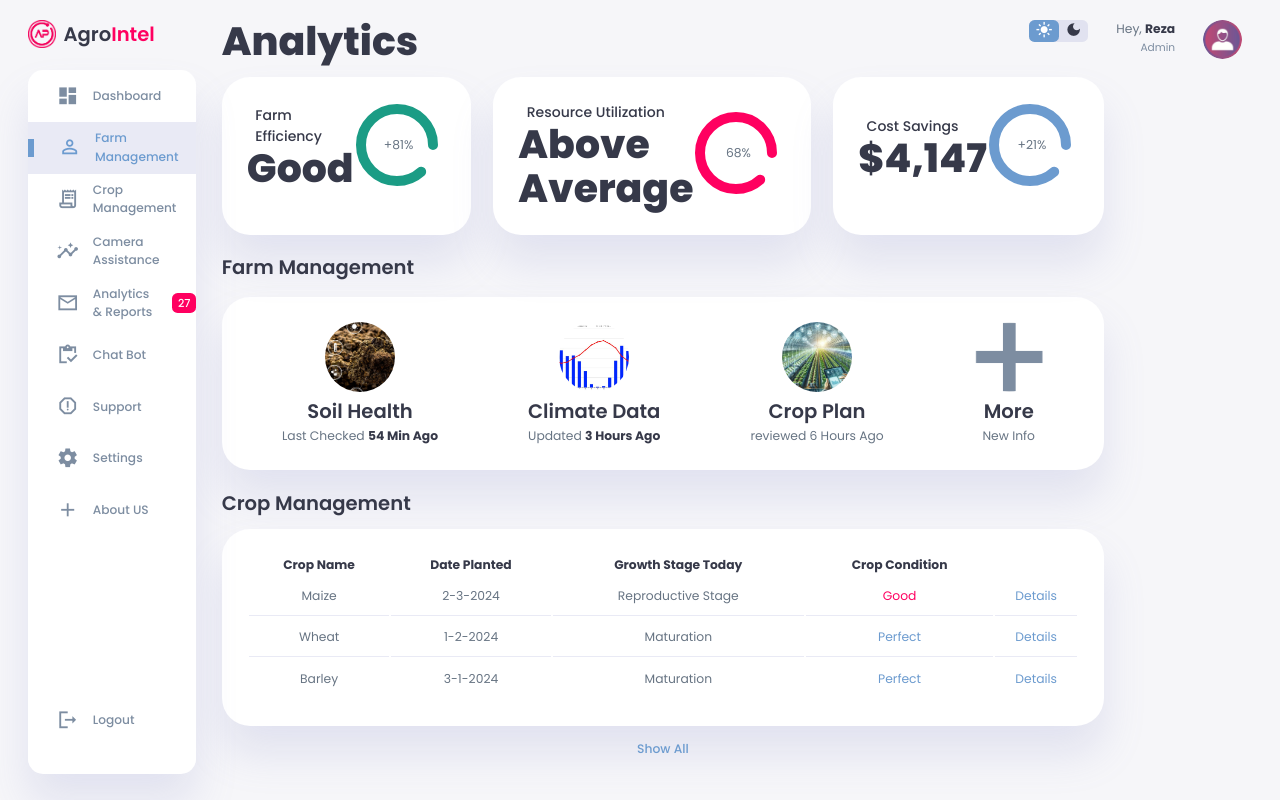
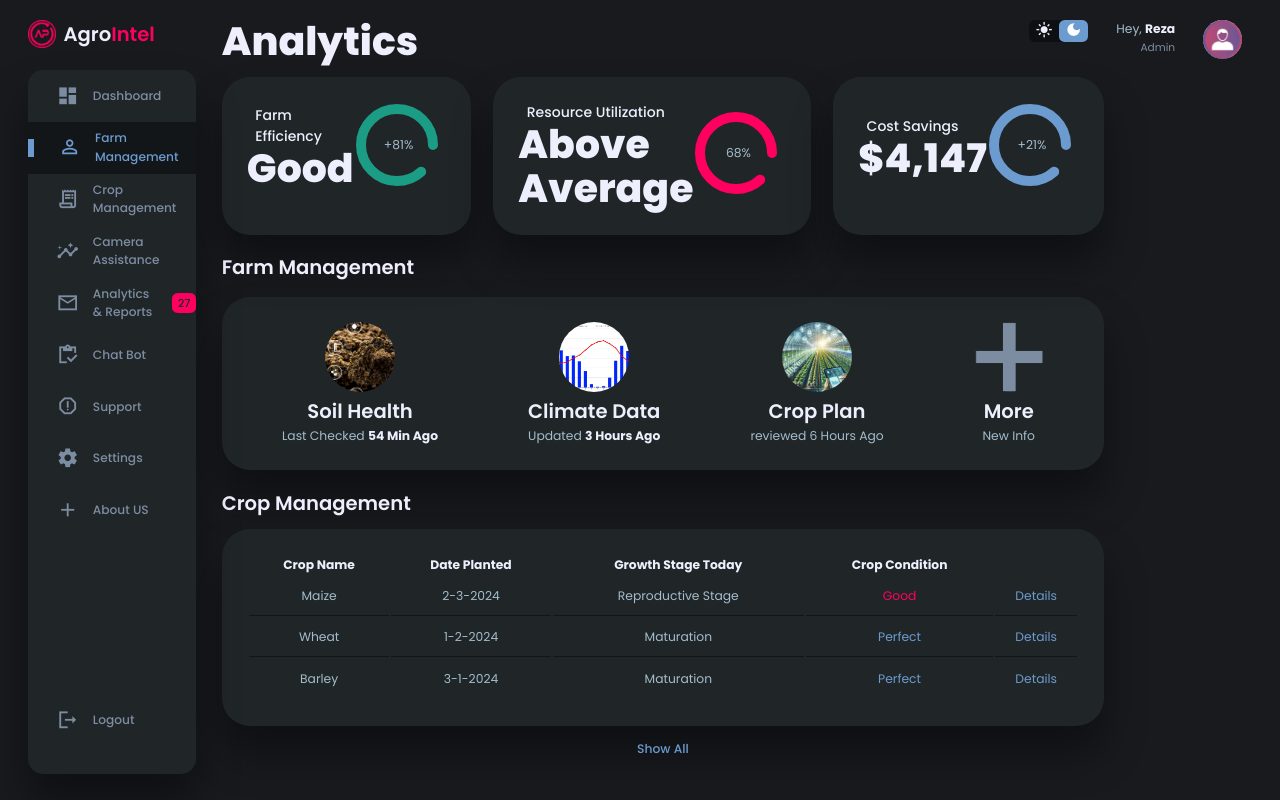
Before and after one commit to Ivar-7/codeCrafters, a React (Vite) app: page / in a window 1280 px wide. Shown: the top 800 px of the page. Built offline with nearby package versions, Linux system fonts and the light colour scheme.

Commit message:
dark mode auto

```diff
--- a/src/components/home/Dashboard.jsx
+++ b/src/components/home/Dashboard.jsx
@@ -26,12 +26,12 @@ const Dashboard = ({ toogleSidebar }) => {
 
   const toggleDarkMode = () => {
     setIsDarkMode(!isDarkMode);
-    if (isDarkMode) {
-      document.body.classList.add("dark-mode-variables");
-    } else {
-      document.body.classList.remove("dark-mode-variables");
-    }
   };
+  if (isDarkMode) {
+    document.body.classList.add("dark-mode-variables");
+  } else {
+    document.body.classList.remove("dark-mode-variables");
+  }
   return (
     <>
       <main>
@@ -160,13 +160,13 @@ const Dashboard = ({ toogleSidebar }) => {
           </button>
           <div className="dark-mode" onClick={() => toggleDarkMode()}>
             <span
-              className={`material-icons-sharp ${isDarkMode ? "active" : ""}`}
+              className={`material-icons-sharp ${isDarkMode ? "" : "active"}`}
               onClick={toggleDarkMode}
             >
               light_mode
             </span>
             <span
-              className={`material-icons-sharp ${isDarkMode ? "" : "active"}`}
+              className={`material-icons-sharp ${isDarkMode ? "active" : ""}`}
               onClick={toggleDarkMode}
             >
               dark_mode
```
